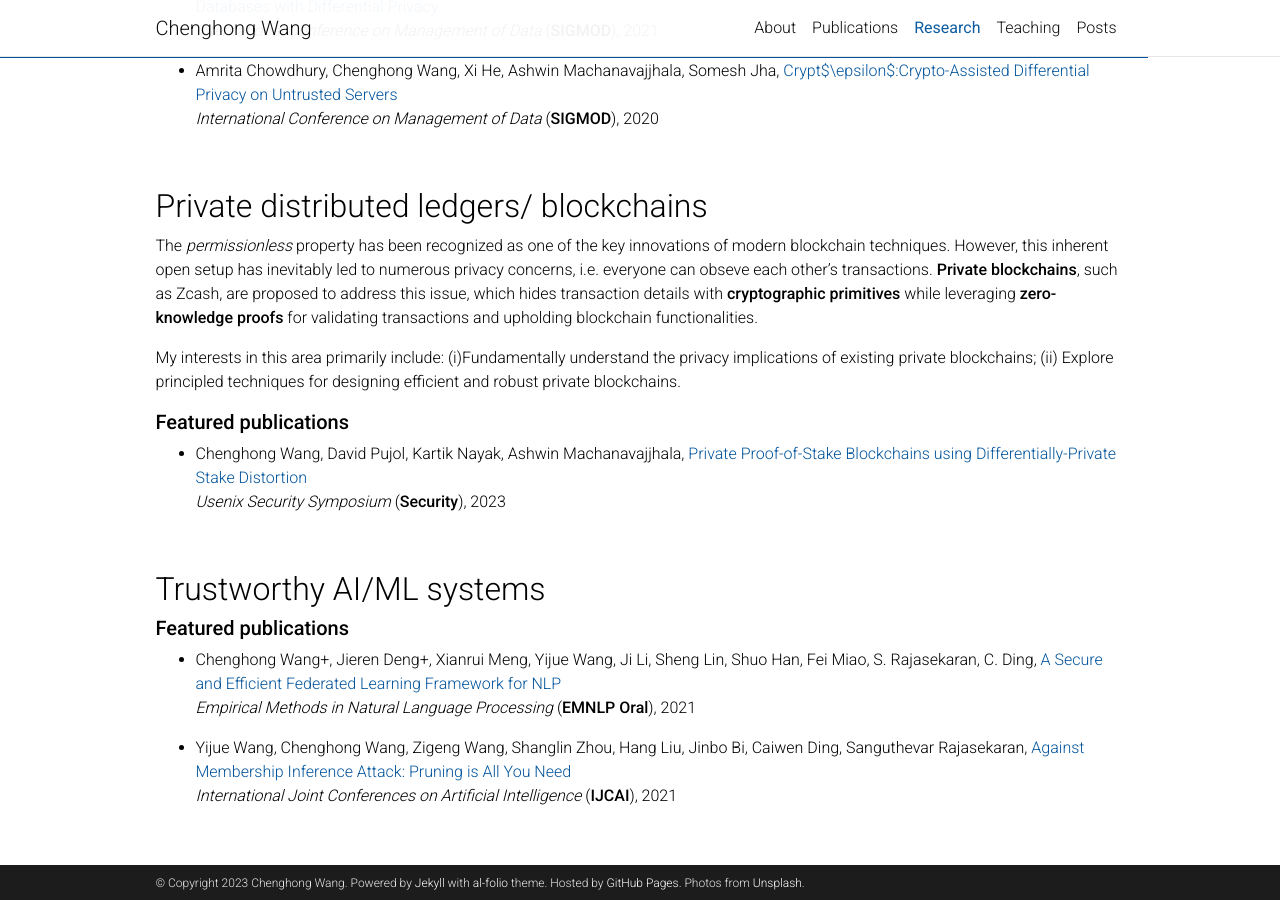
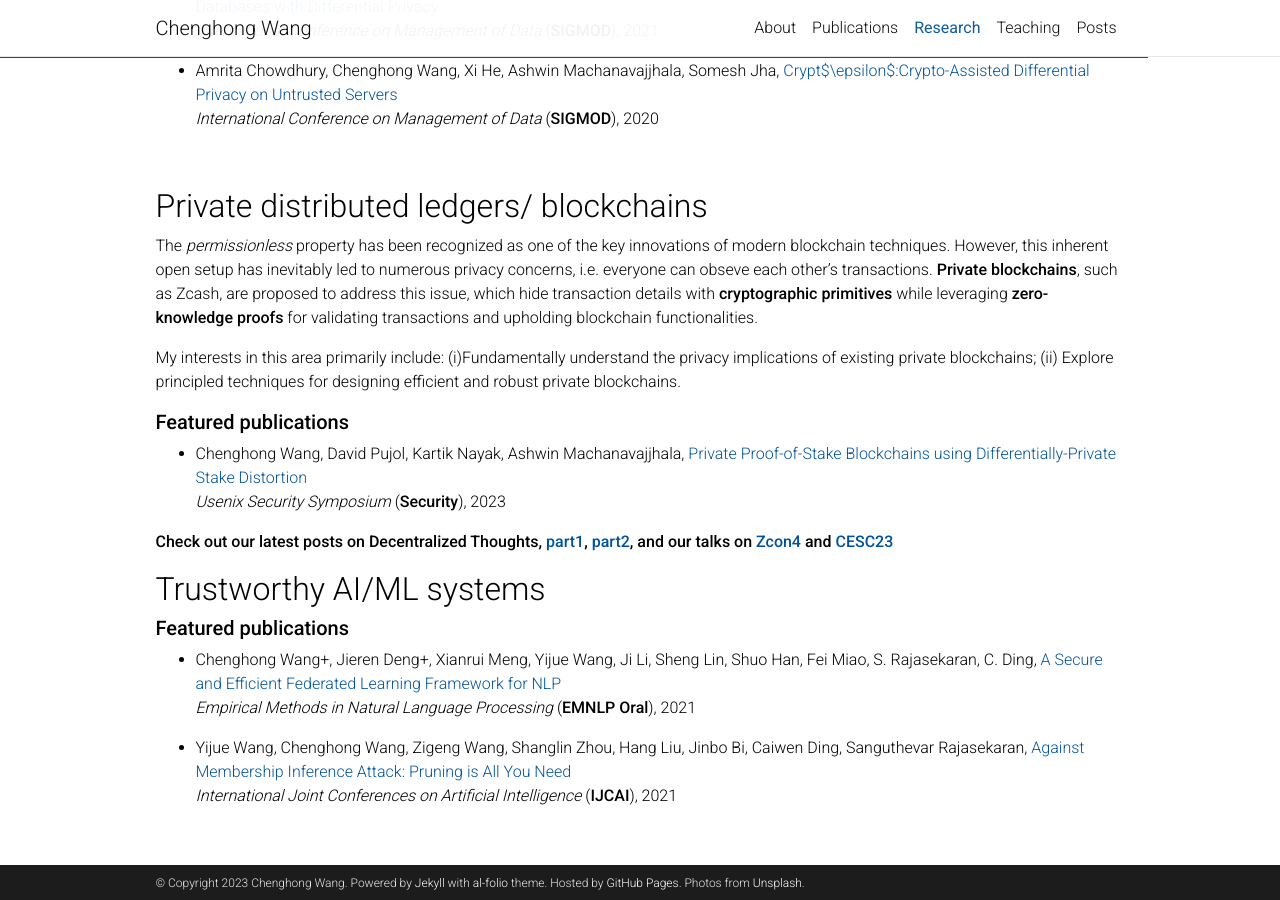
Before and after one commit to lovingmage/lovingmage.github.io, a Jekyll site: the page built from _pages/projects.md, in a window 1280 px wide and 900 px high, scrolled down 644 px. Built offline with Jekyll 4.4.1, drawn with Linux system fonts in a browser that asks for light colours; comment, search, counter and statistics services are not loaded; a style sheet for code colours, icons or effects is not loaded.

Commit message:
Update projects.md

```diff
--- a/_pages/projects.md
+++ b/_pages/projects.md
@@ -32,7 +32,7 @@ Our aspiration is to architect pragmatic data systems to facilitate the practice
 
 ## Private distributed ledgers/ blockchains <a name="blockchain"></a>
 
-The *permissionless* property has been recognized as one of the key innovations of modern blockchain techniques. However, this inherent open setup has inevitably led to numerous privacy concerns, i.e. everyone can obseve each other's transactions. **Private blockchains**, such as Zcash, are proposed to address this issue, which hides transaction details with **cryptographic primitives** while leveraging **zero-knowledge proofs** for validating transactions and upholding blockchain functionalities.
+The *permissionless* property has been recognized as one of the key innovations of modern blockchain techniques. However, this inherent open setup has inevitably led to numerous privacy concerns, i.e. everyone can obseve each other's transactions. **Private blockchains**, such as Zcash, are proposed to address this issue, which hide transaction details with **cryptographic primitives** while leveraging **zero-knowledge proofs** for validating transactions and upholding blockchain functionalities.
 
 My interests in this area primarily include: (i)Fundamentally understand the privacy implications of existing private blockchains; (ii) Explore principled techniques for designing efficient and robust private blockchains.
 
@@ -40,6 +40,7 @@ My interests in this area primarily include: (i)Fundamentally understand the pri
 - Chenghong Wang, David Pujol, Kartik Nayak, Ashwin Machanavajjhala, [Private Proof-of-Stake Blockchains using Differentially-Private Stake Distortion](https://eprint.iacr.org/2023/787)\
 *Usenix Security Symposium* (**Security**), 2023
 
+**Check out our latest posts on Decentralized Thoughts, [part1](https://decentralizedthoughts.github.io/2023-07-21-ppos1/), [part2](https://decentralizedthoughts.github.io/2023-07-21-ppos2/), and our talks on [Zcon4](https://www.youtube.com/live/DMiw7m2Ku78?feature=share&t=9316) and [CESC23](https://www.youtube.com/watch?t=6635&v=q9-xxy43BnM&feature=youtu.be)**
 <br>
 
 ## Trustworthy AI/ML systems <a name="ai"></a>
```
